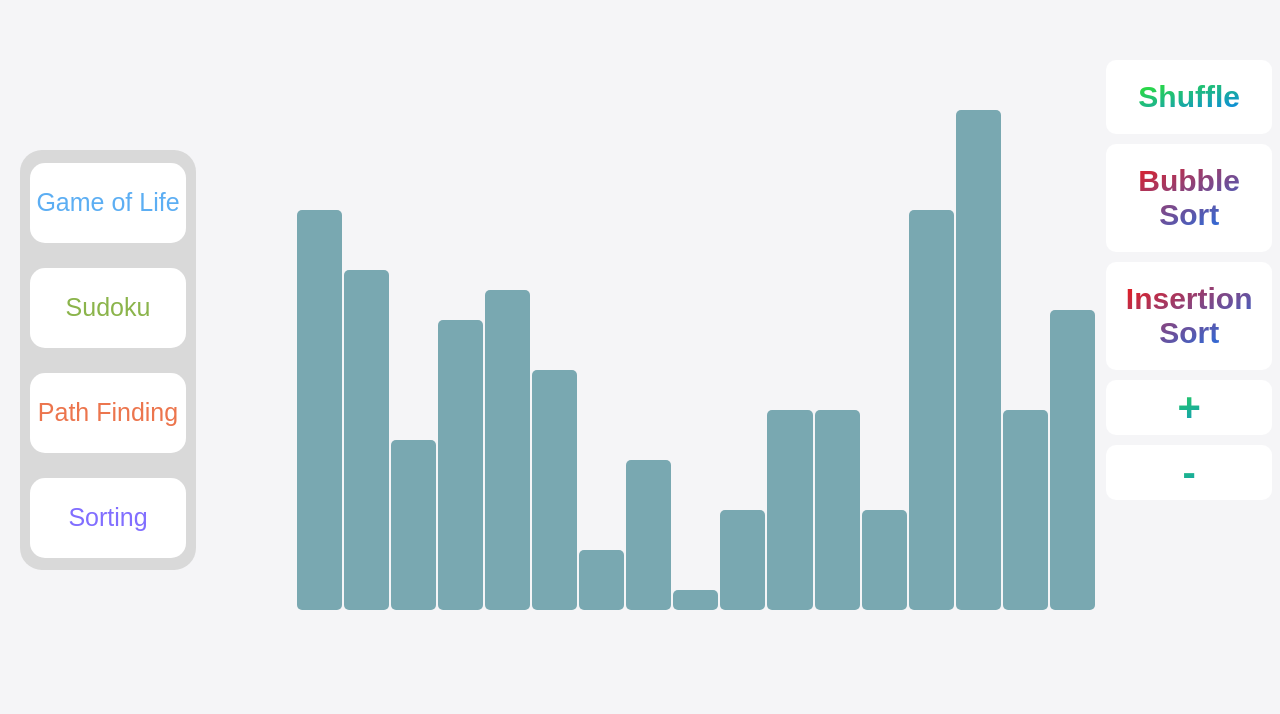
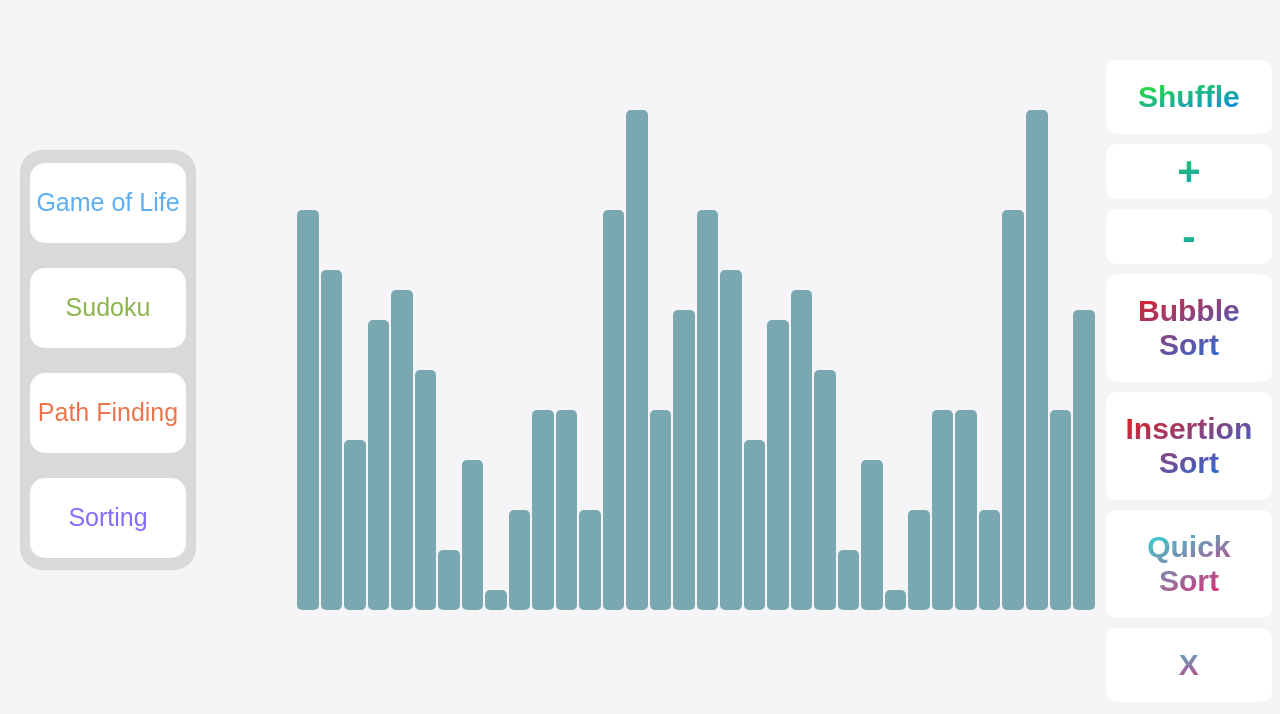
Before and after one commit to CoxJared/Visualizer, a React (Create React App) app: page / in a window 1280 px wide. Shown: the top 714 px of the page. Built offline with nearby package versions, Linux system fonts and the light colour scheme.

Commit message:
quicksort

```diff
--- a/src/components/sorting/Sorting.css
+++ b/src/components/sorting/Sorting.css
@@ -51,6 +51,24 @@
   font-size:30px;
   font-weight:bold;
   background: linear-gradient(to bottom right, rgb(238, 25, 25), rgb(7, 123, 255));
+  -webkit-background-clip: text;
+  -webkit-text-fill-color: transparent;
+  background-color:rgb(77, 77, 77);
+}
+.quick-sort-button{
+  padding:20px;
+  border:none;
+  border-radius: 10px;
+  background: rgb(255, 255, 255);
+  margin:10px;
+  text-align: center;
+  cursor: pointer;
+}
+
+.quick-sort-button h1{
+  font-size:30px;
+  font-weight:bold;
+  background: linear-gradient(to bottom right, rgb(25, 238, 227), rgb(255, 7, 102));
   -webkit-background-clip: text;
   -webkit-text-fill-color: transparent;
   background-color:rgb(77, 77, 77);
--- a/src/components/sorting/Sorting.jsx
+++ b/src/components/sorting/Sorting.jsx
@@ -3,24 +3,38 @@
 
 const BASE_COLOR = 'rgb(121, 168, 177)';
 const SOLVED_COLOR  = 'rgb(91, 196, 141)';
+const HIGHER_COLOR = 'rgb(10, 65, 223)'
+const LOWER_COLOR = 'rgb(10, 65, 123)';
 const MAX = 500;
+
+function randomColor(){
+  return `rgb(${(Math.floor(Math.random() * 200))},${(Math.floor(Math.random() * 200))},${(Math.floor(Math.random() * 200))})`;
+}
 
 export class Sorting extends Component {
   constructor(props) {
     super(props)
     this.state = {
-      bars: [400, 340, 170, 290, 320, 240, 60, 150, 20, 100, 200, 200, 100, 400, 500, 200, 300],
+      bars: [400, 340, 170, 290, 320, 240, 60, 150, 20, 100, 200, 200, 100, 400, 500, 200, 300,400, 340, 170, 290, 320, 240, 60, 150, 20, 100, 200, 200, 100, 400, 500, 200, 300],
       status: 'idle'
     }
   }
 
   randomize() {
     let newShuffledBars = this.state.bars;
-    for(let i = 0; i < newShuffledBars.length; i++) {
+
+    let i = 0;
+    let randomizeInterval = setInterval(() => {
       newShuffledBars[i] = Math.floor(Math.random() * MAX);
-    }
-    this.resetBarColor();
-    this.setState({bars: newShuffledBars});
+      this.highlightbar(i, randomColor(), 70);
+      this.setState({bars: newShuffledBars});
+
+      i++;
+      if (i === newShuffledBars.length){
+        clearInterval(randomizeInterval);
+      }
+
+    },20);
   }
 
   addBar() {
@@ -35,6 +49,13 @@
     bars.pop();
     this.setState({bars});
     this.resetBarColor();
+  }
+
+  killSorting() {
+    var noofTimeOuts = setInterval('');
+    for (var i = 0 ; i < noofTimeOuts ; i++) {
+      clearInterval(i);
+    }
   }
 
   bubbleSort () {
@@ -112,7 +133,59 @@
 
   }
 
-  highlightbar(i, color) {
+  quickSortStart() {
+    let arr = this.state.bars;
+    this.quickSort(arr);
+
+  }
+
+  quickSort(arr, left = 0, right = this.state.bars.length - 1) {
+    if(left >= right){
+      return;
+    }
+
+    let pivotIndex = Math.floor((left + right) / 2);
+    let pivot = arr[pivotIndex];
+
+    let sectionColor = randomColor();
+    for(let i = left; i <  right + 1; i++){
+      this.highlightbar(i, sectionColor, 400);
+    }
+    // this.highlightbar(pivotIndex, 'rgb(200, 200, 50)', 300);
+
+    setTimeout(() => {
+      let point = this.quickSortStep(arr, left, right, pivot);
+      this.setState({bars: arr});
+      setTimeout(() => {
+        this.quickSort(arr, left, point - 1);
+
+        this.quickSort(arr, point, right);
+      }, 600);
+    }, 200);
+
+  }
+
+  quickSortStep(arr, left, right, pivot) {
+    while (left <= right) {
+      while(arr[left] < pivot){
+        left++;
+      }
+      while(arr[right] > pivot){
+        right--;
+      }
+
+      if(left <= right){
+        let temp = arr[left];
+        arr[left] = arr[right];
+        arr[right] = temp;
+        left++;
+        right--;
+      }
+    }
+    return left;
+  }
+
+  highlightbar(i, color, timeout = 190) {
     setTimeout(function() {
       try{
       document.getElementById(`bar-${i}`).style.backgroundColor = color;
@@ -120,7 +193,7 @@
     setTimeout(function() {
       try{
       document.getElementById(`bar-${i}`).style.backgroundColor = BASE_COLOR;
-      }catch{}},190);
+      }catch{}},timeout);
   }
 
   resetBarColor(){
@@ -160,6 +233,16 @@
               Shuffle
             </h1>
           </div>
+          <div className="add-button" onClick={this.addBar.bind(this)}>
+            <h1>
+              +
+            </h1>
+          </div>
+          <div className="minus-button" onClick={this.removeBar.bind(this)}>
+            <h1>
+              -
+            </h1>
+          </div>
           <div className="bubble-sort-button" onClick={this.bubbleSort.bind(this)}>
             <h1>
               Bubble Sort
@@ -170,14 +253,14 @@
               Insertion Sort
             </h1>
           </div>
-          <div className="add-button" onClick={this.addBar.bind(this)}>
+          <div className="quick-sort-button" onClick={this.quickSortStart.bind(this)}>
             <h1>
-              +
+              Quick Sort
             </h1>
           </div>
-          <div className="minus-button" onClick={this.removeBar.bind(this)}>
+          <div className="quick-sort-button" onClick={this.killSorting.bind(this)}>
             <h1>
-              -
+              X
             </h1>
           </div>
         </div>
```
